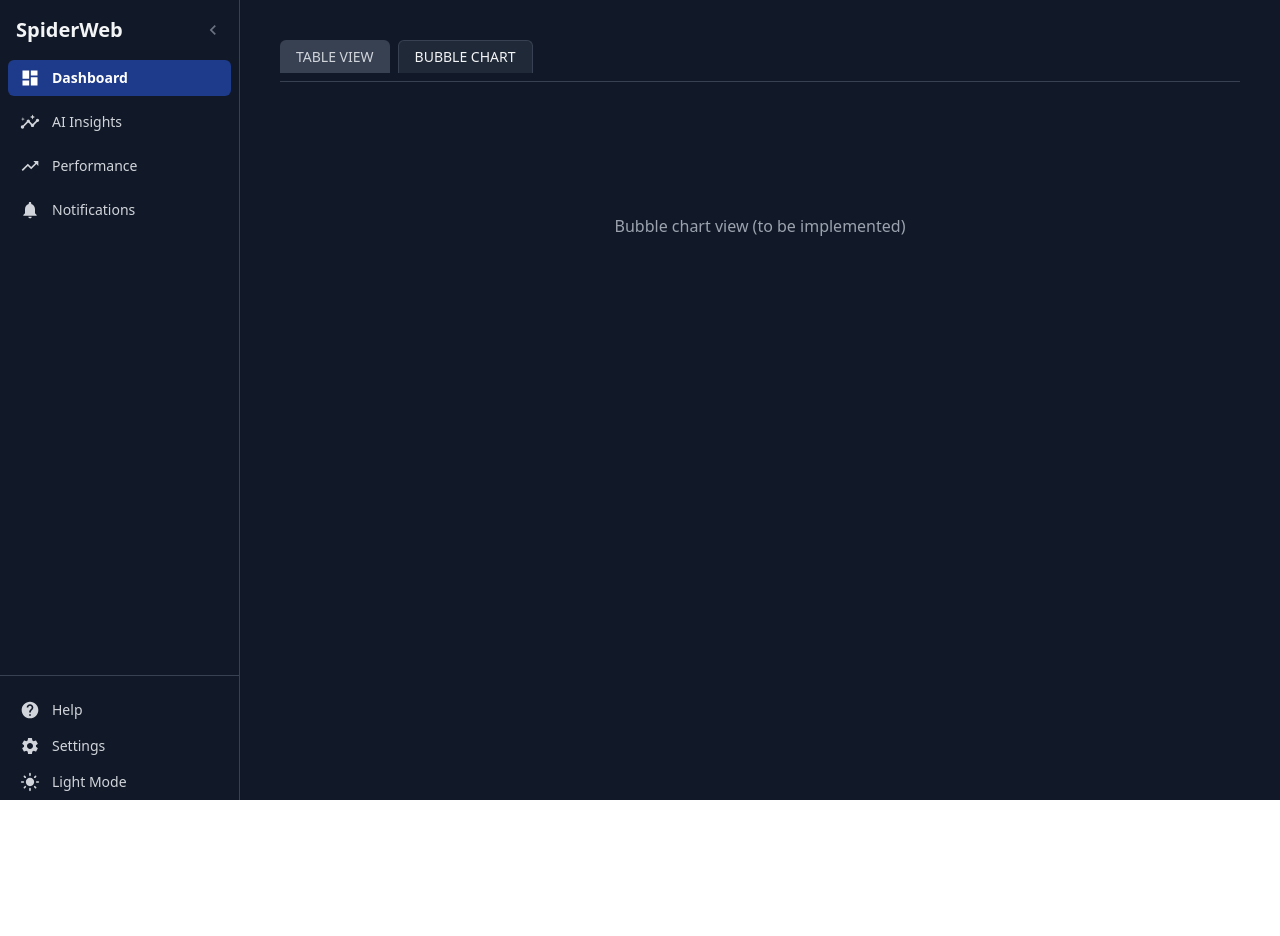
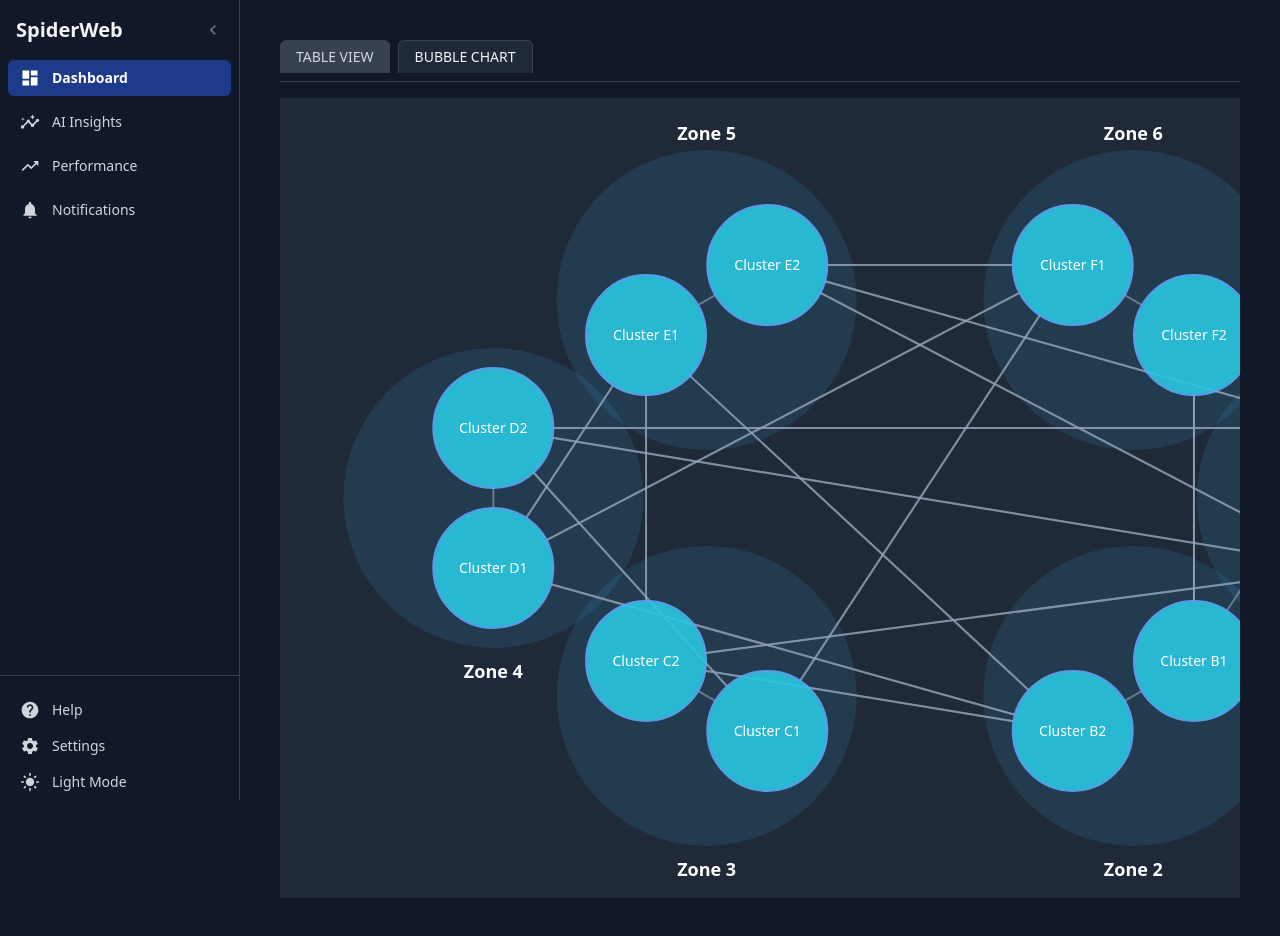
Before and after one commit to itaym2910/spiderweb.2, a React (Vite) app: page / in a window 1280 px wide. Both pictures are taken after a click on the button "BUBBLE CHART". Before the commit the page ends 800 px from the top, so only its background shows below. Built offline with nearby package versions, Linux system fonts and the light colour scheme.

Commit message:
display chart on main page

```diff
--- a/src/MainPage.jsx
+++ b/src/MainPage.jsx
@@ -9,6 +9,7 @@ import {
   TableCell,
 } from "./components/ui/table";
 import { Tabs, TabsList, TabsTrigger, TabsContent } from "./components/ui/tabs";
+import OrionClusterGraph from "./components/chart/OrionClusterGraph";
 import { Toggle } from "./components/ui/toggle";
 import { Button } from "./components/ui/button";
 import { ScrollArea } from "./components/ui/scroll-area";
@@ -109,8 +110,8 @@ function MainPage() {
           </Card>
         </TabsContent>
         <TabsContent value="bubble">
-          <div className="h-64 flex items-center justify-center text-gray-400">
-            Bubble chart view (to be implemented)
+          <div className="relative w-full h-screen">
+            <OrionClusterGraph />
           </div>
         </TabsContent>
       </Tabs>
```
